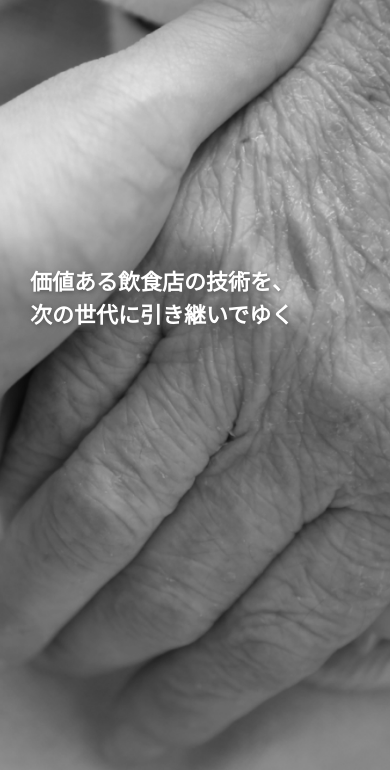
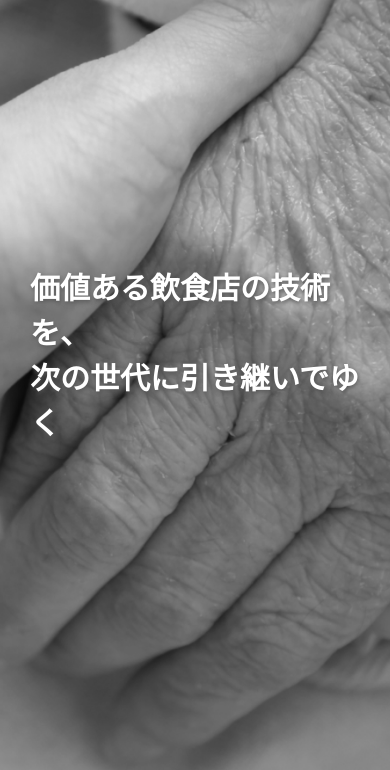
Before and after one commit to kataribepj/home, a plain HTML site: page index.html in a window 390 px wide. Shown: the part 74-844 px from the top of the page. Drawn offline with nearby package versions, Linux system fonts and the light colour scheme; a web font is replaced by a local one.

Commit message:
Update styles.css
adjust font-size

```diff
--- a/styles.css
+++ b/styles.css
@@ -321,11 +321,12 @@ html{
 
 @media only screen and (max-width: 426px) {
   .header_contents .txt{
-    font-size: 22px;
+    font-size: 30px;
     line-height: 1.5;
     text-shadow: 1px 2px 4px #575757;
     top: 40vh;
-    left: 30px;
+    left: 0;
+    padding: 0 30px;
   }
 }
 
```
